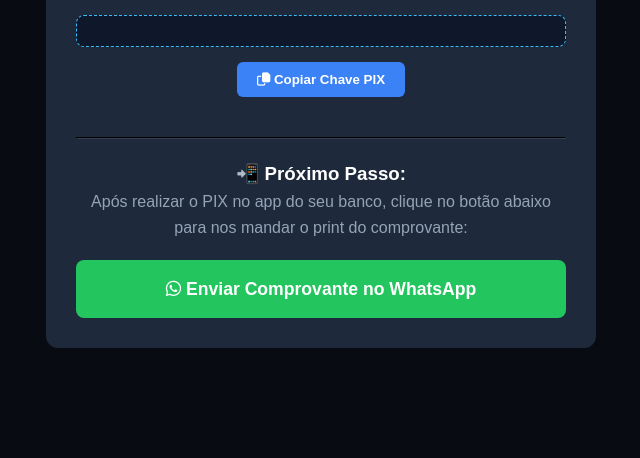
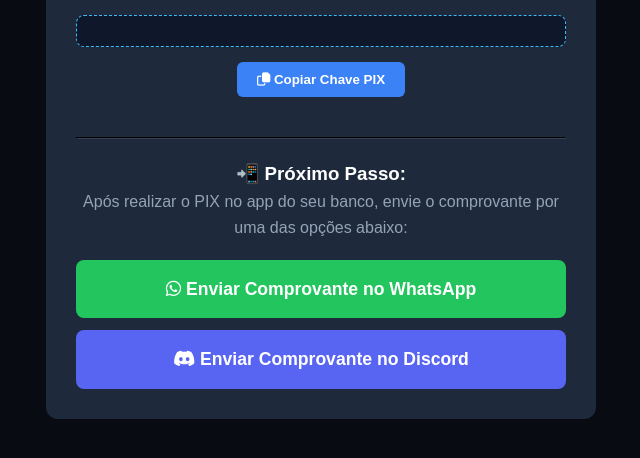
Before and after one commit to joaopedrovas11-ship-it/meu-site, a Flask app: template templates/sucesso.html in a window 1280 px wide. Shown: the part 272-730 px from the top of the page, without its empty margins (319-959 px from the left). Run offline with Flask 3, Linux system fonts and the light colour scheme; the template is opened without the code that fills it, so the values that code supplies are empty.

Commit message:
Enhance button styles and update instructions

```diff
--- a/templates/sucesso.html
+++ b/templates/sucesso.html
@@ -9,9 +9,16 @@
     <style>
         .pix-container { max-width: 550px; margin: 40px auto; padding: 30px; background: #1e293b; border-radius: 12px; color: #fff; text-align: center; }
         .pix-box { background: #0f172a; padding: 15px; border-radius: 8px; font-family: monospace; font-size: 1.1rem; color: #38bdf8; margin: 15px 0; word-break: break-all; border: 1px dashed #38bdf8; }
-        .btn-copy { background: #3b82f6; color: white; border: none; padding: 10px 20px; border-radius: 6px; cursor: pointer; font-weight: bold; margin-bottom: 20px; }
-        .btn-wa { display: block; width: 100%; background: #22c55e; color: #fff; padding: 15px; text-decoration: none; border-radius: 8px; font-weight: bold; font-size: 1.1rem; box-sizing: border-box; }
-        .btn-wa:hover { background: #16a34a; }
+        .btn-copy { background: #3b82f6; color: white; border: none; padding: 10px 20px; border-radius: 6px; cursor: pointer; font-weight: bold; margin-bottom: 20px; transition: 0.3s; }
+        .btn-copy:hover { background: #2563eb; }
+
+        .botoes-envio { display: flex; flex-direction: column; gap: 12px; margin-top: 10px; }
+
+        .btn-wa { display: block; width: 100%; background: #22c55e; color: #fff; padding: 15px; text-decoration: none; border-radius: 8px; font-weight: bold; font-size: 1.1rem; box-sizing: border-box; transition: 0.3s; }
+        .btn-wa:hover { background: #16a34a; transform: translateY(-2px); }
+
+        .btn-dc { display: block; width: 100%; background: #5865F2; color: #fff; padding: 15px; text-decoration: none; border-radius: 8px; font-weight: bold; font-size: 1.1rem; box-sizing: border-box; transition: 0.3s; }
+        .btn-dc:hover { background: #4752c4; transform: translateY(-2px); }
     </style>
 </head>
 <body>
@@ -35,11 +42,21 @@
         <hr style="border-color: #334155; margin: 20px 0;">
 
         <h3>📲 Próximo Passo:</h3>
-        <p style="margin-bottom: 20px; color: #94a3b8;">Após realizar o PIX no app do seu banco, clique no botão abaixo para nos mandar o print do comprovante:</p>
+        <p style="margin-bottom: 20px; color: #94a3b8;">
+            Após realizar o PIX no app do seu banco, envie o comprovante por uma das opções abaixo:
+        </p>
 
-        <a href="{{ link_whatsapp }}" target="_blank" class="btn-wa">
-            <i class="fa-brands fa-whatsapp"></i> Enviar Comprovante no WhatsApp
-        </a>
+        <div class="botoes-envio">
+            <!-- Botão WhatsApp -->
+            <a href="{{ link_whatsapp }}" target="_blank" class="btn-wa">
+                <i class="fa-brands fa-whatsapp"></i> Enviar Comprovante no WhatsApp
+            </a>
+
+            <!-- Botão Discord -->
+            <a href="https://discord.gg/mZ4Pt75Myk" target="_blank" class="btn-dc">
+                <i class="fa-brands fa-discord"></i> Enviar Comprovante no Discord
+            </a>
+        </div>
     </div>
 
     <script>
```
